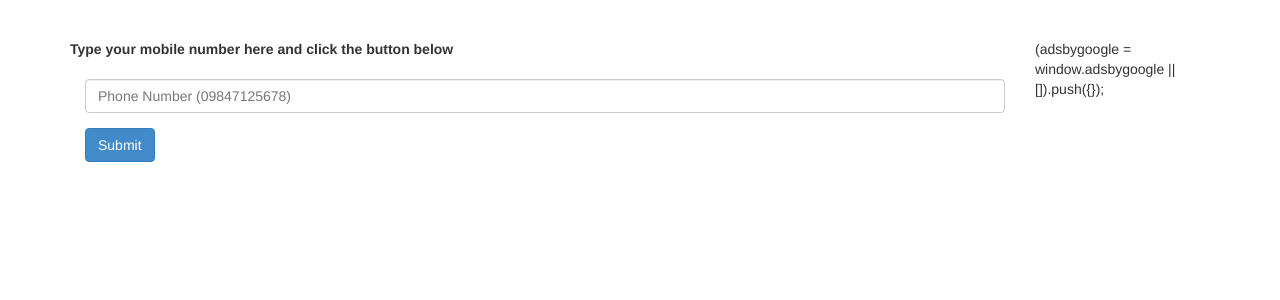
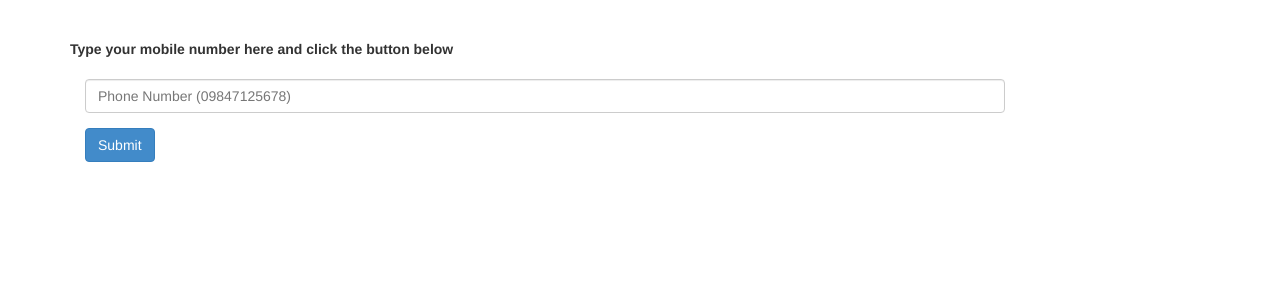
Before and after one commit to ajkumark/socialprofiles, a Django app: template fullcontactapp/templates/messages.html in a window 1280 px wide. Shown: the part 51-351 px from the top of the page. Run offline with Django 3.2, Linux system fonts and the light colour scheme; the template is opened without the code that fills it, so the values that code supplies are empty; some libraries are stand-ins or nearby versions.

Commit message:
modifications in add unit

```diff
--- a/fullcontactapp/templates/messages.html
+++ b/fullcontactapp/templates/messages.html
@@ -41,9 +41,6 @@
 		<script>
 		(adsbygoogle = window.adsbygoogle || []).push({});
 		</script>
-(adsbygoogle = window.adsbygoogle || []).push({});
-</script>
-
 	</div>
 
 {% endblock %}
```
Lines whose indentation alone changed are shown as unchanged.
